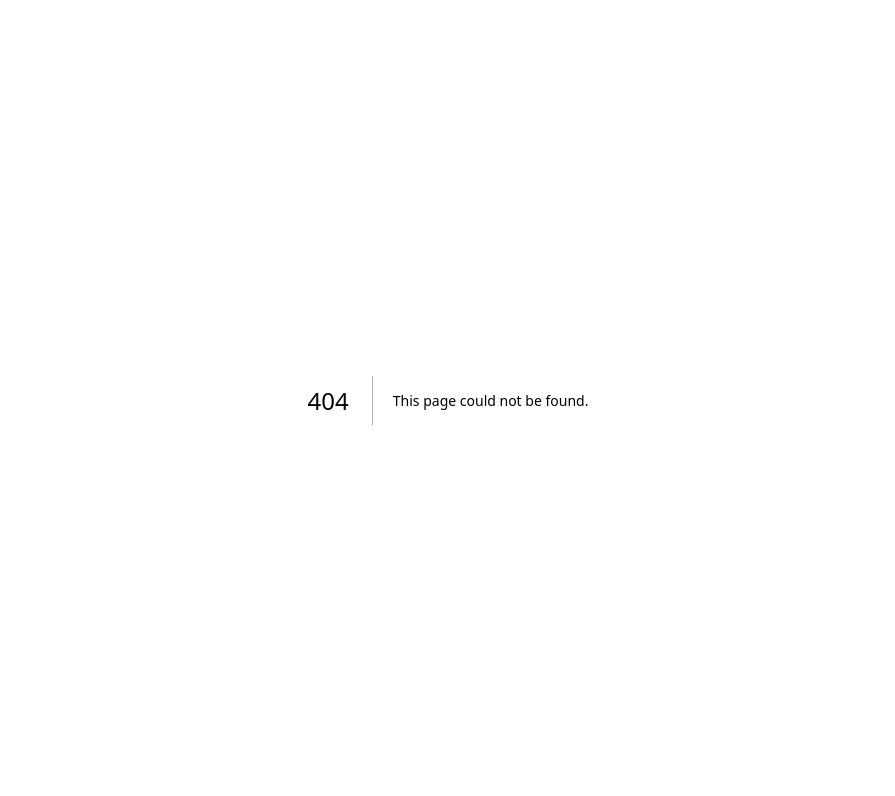
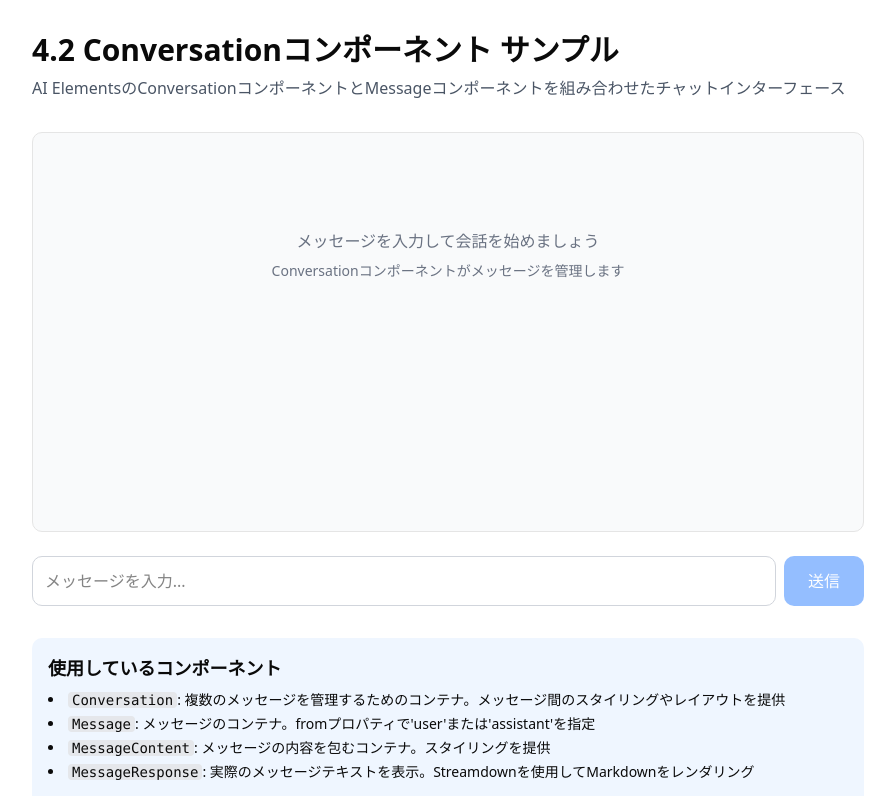
Before and after one commit to sasaki2110/learn-vercel-ai, a Next.js app: page /conversation-demo in a window 1280 px wide. Before the commit this address had no page. Shown: the top 796 px of the page, without its empty margins (192-1087 px from the left). Built offline with nearby package versions, Linux system fonts and the light colour scheme.

Commit message:
feat: conversationのサンプルを作成

```diff
--- /dev/null
+++ b/app/conversation-demo/page.tsx
@@ -0,0 +1,151 @@
+'use client';
+
+import { Conversation } from '@/components/ai-elements/conversation';
+import {
+  Message,
+  MessageContent,
+  MessageResponse,
+} from '@/components/ai-elements/message';
+import { useChat } from '@ai-sdk/react';
+import { DefaultChatTransport } from 'ai';
+import { useState } from 'react';
+
+/**
+ * 4.2 Conversationコンポーネントも使ったサンプル
+ *
+ * このページは、AI ElementsのConversationコンポーネントとMessageコンポーネントを
+ * 組み合わせた使用方法を示しています。
+ *
+ * 主なポイント:
+ * - Conversation: 複数のメッセージを管理するためのコンテナ
+ * - Message: メッセージのコンテナ（fromプロパティでuser/assistantを指定）
+ * - MessageContent: メッセージの内容を包むコンテナ
+ * - MessageResponse: 実際のメッセージテキストを表示（Streamdownを使用してMarkdownをレンダリング）
+ */
+export default function ConversationDemoPage() {
+  // AI SDK 6の新しいAPIを使用
+  const { messages, sendMessage, status } = useChat({
+    transport: new DefaultChatTransport({
+      api: '/api/chat',
+    }),
+  });
+
+  const [input, setInput] = useState('');
+
+  // メッセージの内容を取得するヘルパー関数
+  // AI SDK 6では、message.partsからテキストを抽出する必要があります
+  const getMessageText = (message: any) => {
+    if (message.parts) {
+      const textParts = message.parts
+        .filter((p: any) => p.type === 'text' && 'text' in p)
+        .map((p: any) => p.text);
+      return textParts.join('');
+    }
+    return message.content || '';
+  };
+
+  return (
+    <div className="container mx-auto p-8 max-w-4xl">
+      <div className="mb-8">
+        <h1 className="text-3xl font-bold mb-2">4.2 Conversationコンポーネント サンプル</h1>
+        <p className="text-gray-600 dark:text-gray-400">
+          AI ElementsのConversationコンポーネントとMessageコンポーネントを組み合わせたチャットインターフェース
+        </p>
+      </div>
+
+      {/* Conversationコンポーネントでメッセージ表示エリアを囲む */}
+      <Conversation className="mb-6 min-h-[400px] p-4 border rounded-lg bg-gray-50 dark:bg-gray-900">
+        {messages.length === 0 && (
+          <div className="text-center text-gray-500 mt-20">
+            <p>メッセージを入力して会話を始めましょう</p>
+            <p className="text-sm mt-2">
+              Conversationコンポーネントがメッセージを管理します
+            </p>
+          </div>
+        )}
+
+        {messages.map((message) => {
+          const messageText = getMessageText(message);
+
+          return (
+            <Message key={message.id} from={message.role}>
+              <MessageContent>
+                <MessageResponse>{messageText}</MessageResponse>
+              </MessageContent>
+            </Message>
+          );
+        })}
+
+        {/* ローディング中の表示 */}
+        {(status === 'submitted' || status === 'streaming') && (
+          <Message from="assistant">
+            <MessageContent>
+              <MessageResponse>考え中...</MessageResponse>
+            </MessageContent>
+          </Message>
+        )}
+      </Conversation>
+
+      {/* 入力フォーム */}
+      <form
+        onSubmit={(e) => {
+          e.preventDefault();
+          if (input.trim()) {
+            sendMessage({ text: input });
+            setInput('');
+          }
+        }}
+        className="space-y-4"
+      >
+        <div className="flex gap-2">
+          <input
+            type="text"
+            value={input}
+            onChange={(e) => setInput(e.target.value)}
+            placeholder="メッセージを入力..."
+            className="flex-1 p-3 border border-gray-300 dark:border-gray-700 rounded-lg dark:bg-gray-800 dark:text-white focus:outline-none focus:ring-2 focus:ring-blue-500"
+            disabled={status !== 'ready'}
+          />
+          <button
+            type="submit"
+            disabled={status !== 'ready' || !input.trim()}
+            className="px-6 py-3 bg-blue-500 text-white rounded-lg disabled:opacity-50 disabled:cursor-not-allowed hover:bg-blue-600 transition-colors"
+          >
+            {status === 'submitted' || status === 'streaming' ? '送信中...' : '送信'}
+          </button>
+        </div>
+      </form>
+
+      {/* コード例の説明 */}
+      <div className="mt-8 p-4 bg-blue-50 dark:bg-blue-900/20 rounded-lg">
+        <h2 className="text-lg font-semibold mb-2">使用しているコンポーネント</h2>
+        <ul className="list-disc list-inside space-y-1 text-sm">
+          <li>
+            <code className="bg-gray-200 dark:bg-gray-700 px-1 rounded">Conversation</code>:
+            複数のメッセージを管理するためのコンテナ。メッセージ間のスタイリングやレイアウトを提供
+          </li>
+          <li>
+            <code className="bg-gray-200 dark:bg-gray-700 px-1 rounded">Message</code>:
+            メッセージのコンテナ。fromプロパティで'user'または'assistant'を指定
+          </li>
+          <li>
+            <code className="bg-gray-200 dark:bg-gray-700 px-1 rounded">MessageContent</code>:
+            メッセージの内容を包むコンテナ。スタイリングを提供
+          </li>
+          <li>
+            <code className="bg-gray-200 dark:bg-gray-700 px-1 rounded">MessageResponse</code>:
+            実際のメッセージテキストを表示。Streamdownを使用してMarkdownをレンダリング
+          </li>
+        </ul>
+        <div className="mt-4 p-3 bg-white dark:bg-gray-800 rounded border border-blue-200 dark:border-blue-800">
+          <p className="text-sm font-semibold mb-1">💡 Conversationコンポーネントの利点:</p>
+          <ul className="list-disc list-inside space-y-1 text-xs text-gray-700 dark:text-gray-300">
+            <li>メッセージ間の適切な間隔とレイアウトを自動的に管理</li>
+            <li>スクロール可能な会話エリアのスタイリング</li>
+            <li>複数のメッセージをグループ化して管理</li>
+          </ul>
+        </div>
+      </div>
+    </div>
+  );
+}
--- a/app/page.tsx
+++ b/app/page.tsx
@@ -60,6 +60,18 @@ export default function Home() {
                 AI Elements Messageコンポーネント
               </p>
             </Link>
+
+            <Link
+              href="/conversation-demo"
+              className="flex flex-col items-center justify-center p-6 rounded-lg border border-solid border-black/[.08] bg-white dark:bg-gray-800 dark:border-white/[.145] transition-colors hover:border-transparent hover:bg-black/[.04] dark:hover:bg-[#1a1a1a]"
+            >
+              <div className="text-2xl font-semibold mb-2 text-black dark:text-zinc-50">
+                Conversation Demo
+              </div>
+              <p className="text-sm text-zinc-600 dark:text-zinc-400">
+                AI Elements Conversationコンポーネント
+              </p>
+            </Link>
           </div>
         </div>
       </main>
```
